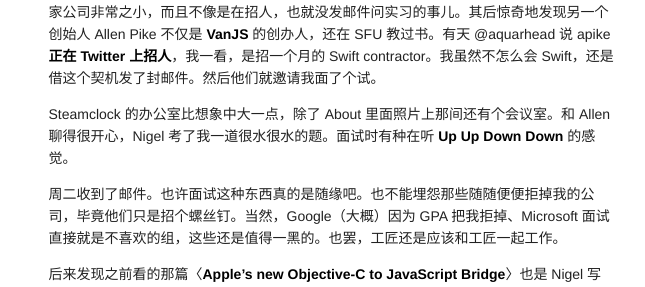
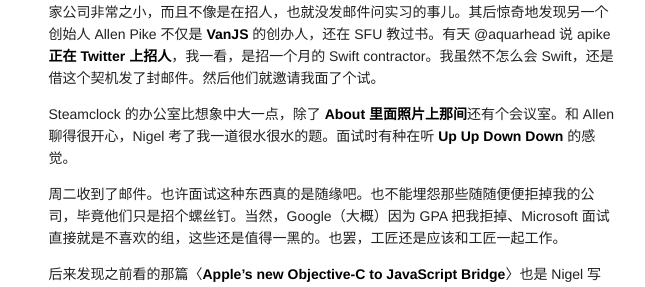
Before and after one commit to xhacker/xhacker.github.io, a Jekyll site: the page built from _posts/2015-03-05-steamclock.md, in a window 1280 px wide. Shown: the part 279-566 px from the top of the page, without its empty margins (316-961 px from the left). Built offline with Jekyll 4.4.1, drawn with Linux system fonts in a browser that asks for light colours; nearby versions of some CDN libraries; comment, search, counter and statistics services are not loaded; part of the change alters nothing that is shown.

```diff
--- a/_posts/2015-03-05-steamclock.md
+++ b/_posts/2015-03-05-steamclock.md
@@ -7,7 +7,7 @@ title: Steamclock
 
 最早知道 [Steamclock](http://www.steamclock.com) 是在一次 [VanCocoa](http://vancocoa.caravan.io)。一个叫 Nigel Brooke 的胖子讲了一些关于 Swift 的东西。Nigel 说话很清楚，内容也很有料，顿时对 Steamclock 心生好感。但看到这家公司非常之小，而且不像是在招人，也就没发邮件问实习的事儿。其后惊奇地发现另一个创始人 Allen Pike 不仅是 [VanJS](http://www.meetup.com/vancouver-javascript-developers/) 的创办人，还在 SFU 教过书。有天 @aquarhead 说 apike [正在 Twitter 上招人](https://twitter.com/apike/status/567396621244055552)，我一看，是招一个月的 Swift contractor。我虽然不怎么会 Swift，还是借这个契机发了封邮件。然后他们就邀请我面了个试。
 
-Steamclock 的办公室比想象中大一点，除了 About 里面照片上那间还有个会议室。和 Allen 聊得很开心，Nigel 考了我一道很水很水的题。面试时有种在听 [Up Up Down Down](http://www.upup.fm) 的感觉。
+Steamclock 的办公室比想象中大一点，除了 [About 里面照片上那间](http://www.steamclock.com/about/)还有个会议室。和 Allen 聊得很开心，Nigel 考了我一道很水很水的题。面试时有种在听 [Up Up Down Down](http://www.upup.fm) 的感觉。
 
 周二收到了邮件。也许面试这种东西真的是随缘吧。也不能埋怨那些随随便便拒掉我的公司，毕竟他们只是招个螺丝钉。当然，Google（大概）因为 GPA 把我拒掉、Microsoft 面试直接就是不喜欢的组，这些还是值得一黑的。也罢，工匠还是应该和工匠一起工作。
 
```
